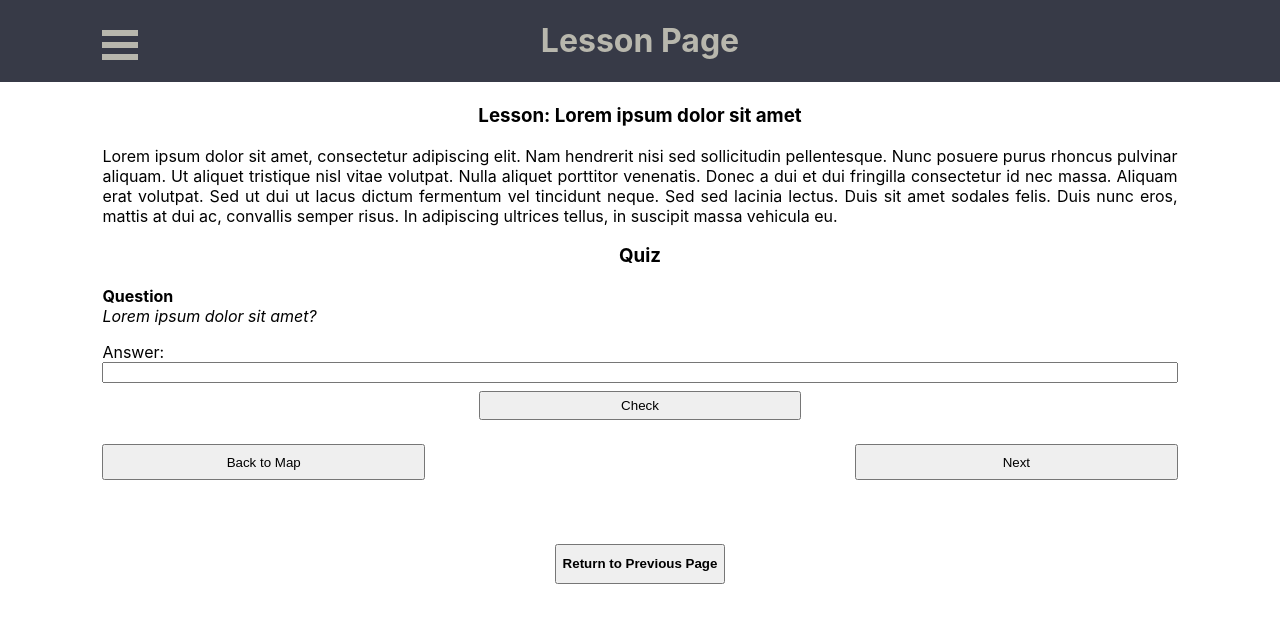
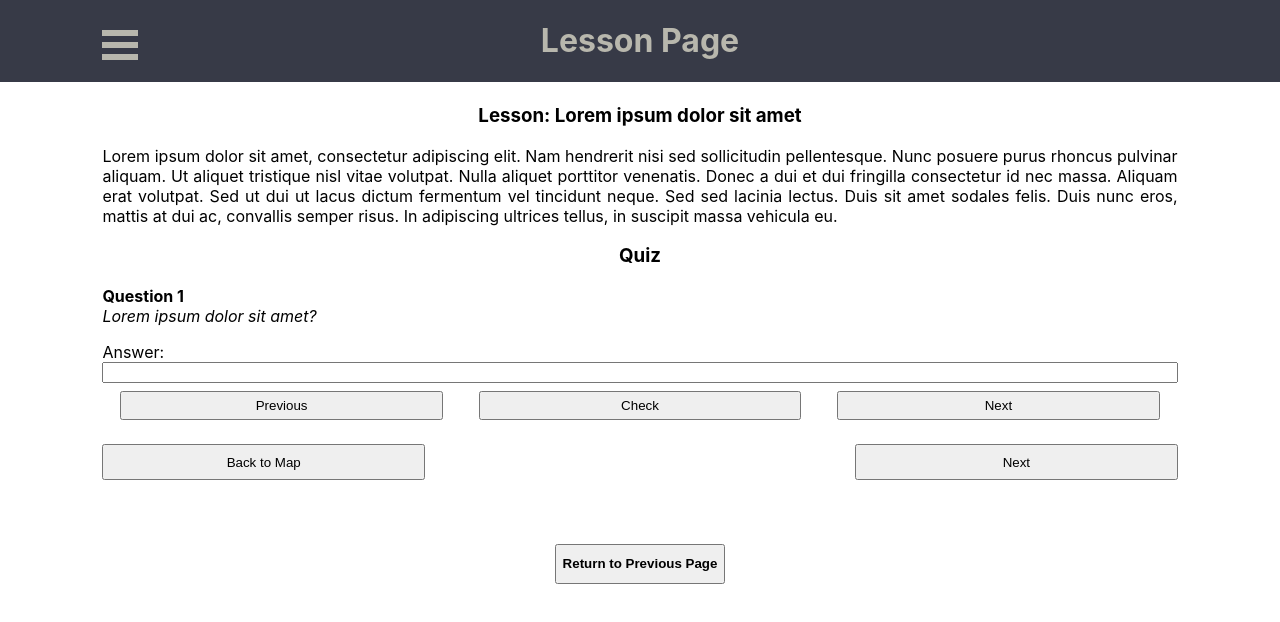
Before and after one commit to software-students-spring2022/final-project-mycryptopal, a React (Create React App) app in the folder front-end/: page /learn in a window 1280 px wide. Shown: the top 622 px of the page. Built offline with nearby package versions, Linux system fonts and the light colour scheme.

Commit message:
Added ability to have multiple quiz questions in a lesson quiz

```diff
--- a/front-end/src/Learn.css
+++ b/front-end/src/Learn.css
@@ -4,31 +4,6 @@
 
 #lesson-content {
     text-align: justify;
-}
-
-#quiz-answer form {
-    display: flex;
-    flex-direction: column;
-    margin-left: auto;
-    margin-right: auto;
-    margin-top: 2vh;
-}
-
-#quiz-question-number {
-    font-weight: bold;
-}
-
-#quiz-question-content {
-    font-style: italic;
-}
-
-#checkAnswerButton {
-    margin-top: 1vh;
-    margin-left: auto;
-    margin-right: auto;
-    margin-bottom: 3vh;
-    width: 30%;
-    height: 2.2em;
 }
 
 #lesson-buttons {
@@ -48,3 +23,17 @@
     margin-right: 0;
     width: 30%;
 }
+
+#question-buttons {
+    display: flex;
+    flex-direction: row;
+}
+
+#question-buttons input {
+    margin-top: 1vh;
+    margin-left: auto;
+    margin-right: auto;
+    margin-bottom: 3vh;
+    width: 30%;
+    height: 2.2em;
+}
--- a/front-end/src/Learn.js
+++ b/front-end/src/Learn.js
@@ -1,6 +1,36 @@
+import LearnQuestion from './LearnQuestion';
+import { useState } from 'react';
 import './Learn.css';
 
 function Learn() {
+    const questions = [];
+    for (let i = 1; i <= 5; i++) {
+        questions.push(<LearnQuestion key={i} num={i}/>);
+    }
+
+    const [questionNum, setQuestionNum] = useState(1);
+    const [currentQuestion, setCurrentQuestion] = useState(questions[questionNum - 1])
+
+    function prevQuestion() {
+        if(questionNum > 1){
+            const newNum = questionNum - 1
+            setQuestionNum(newNum);
+            setCurrentQuestion(questions[newNum - 1]);
+        }
+    }
+
+    function nextQuestion() {
+        if(questionNum < questions.length){
+            const newNum = questionNum + 1
+            setQuestionNum(newNum);
+            setCurrentQuestion(questions[newNum - 1]);
+        }
+    }
+
+    function checkAnswer() {
+        alert(`Your answer is ${Math.random() > 0.5 ? "correct" : "incorrect"}!`)
+    }
+
     return (
     <>
         <div id="page-title">
@@ -19,20 +49,11 @@ function Learn() {
                 <div className="lessonSectionTitle">
                     <h3>Quiz</h3>
                 </div>
-                <div id="quiz-question">
-                    <div id="quiz-question-number">
-                        Question
-                    </div>
-                    <div id="quiz-question-content">
-                        Lorem ipsum dolor sit amet?
-                    </div>
-                    <div id="quiz-answer">
-                        <form>
-                            <label htmlFor="user-answer">Answer:</label>
-                            <input name="user-answer" type="text"></input>
-                            <input id="checkAnswerButton" type="button" value="Check"></input>
-                        </form>
-                    </div>
+                {currentQuestion}
+                <div id="question-buttons">
+                        <input id="prevQuestionButton" type="button" value="Previous" onClick={prevQuestion}></input>
+                        <input id="checkAnswerButton" type="button" value="Check" onClick={checkAnswer}></input>
+                        <input id="nextQuestionButton" type="button" value="Next" onClick={nextQuestion}></input>
                 </div>
             </div>
             <div id="lesson-buttons">
--- /dev/null
+++ b/front-end/src/LearnQuestion.css
@@ -0,0 +1,15 @@
+.questionAnswer form {
+    display: flex;
+    flex-direction: column;
+    margin-left: auto;
+    margin-right: auto;
+    margin-top: 2vh;
+}
+
+.questionNumber {
+    font-weight: bold;
+}
+
+.questionContent {
+    font-style: italic;
+}
--- /dev/null
+++ b/front-end/src/LearnQuestion.js
@@ -0,0 +1,22 @@
+import './LearnQuestion.css';
+
+function LearnQuestion(props) {
+    return (
+        <div class="quizQuestion">
+            <div class="questionNumber">
+                Question {props.num}
+            </div>
+            <div class="questionContent">
+                Lorem ipsum dolor sit amet?
+            </div>
+            <div class="questionAnswer">
+                <form>
+                    <label htmlFor="user-answer">Answer:</label>
+                    <input name="user-answer" type="text"></input>
+                </form>
+            </div>
+        </div>
+    )
+}
+
+export default LearnQuestion;
```
